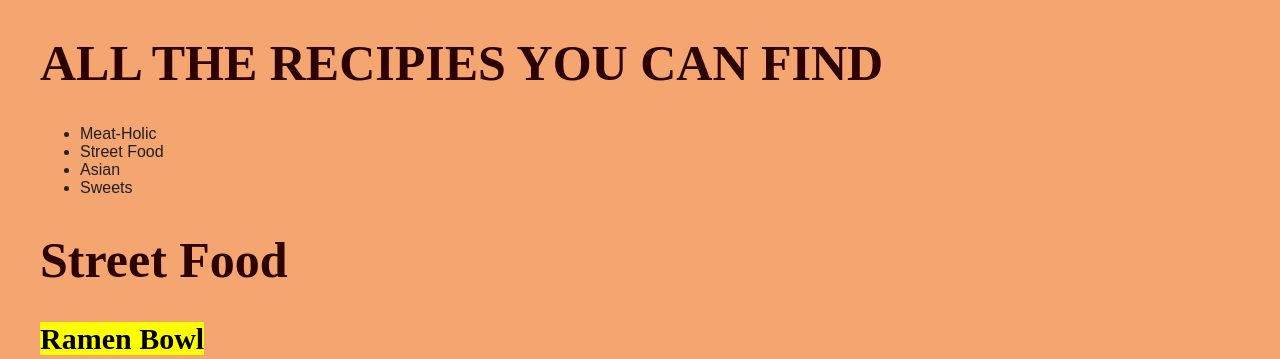
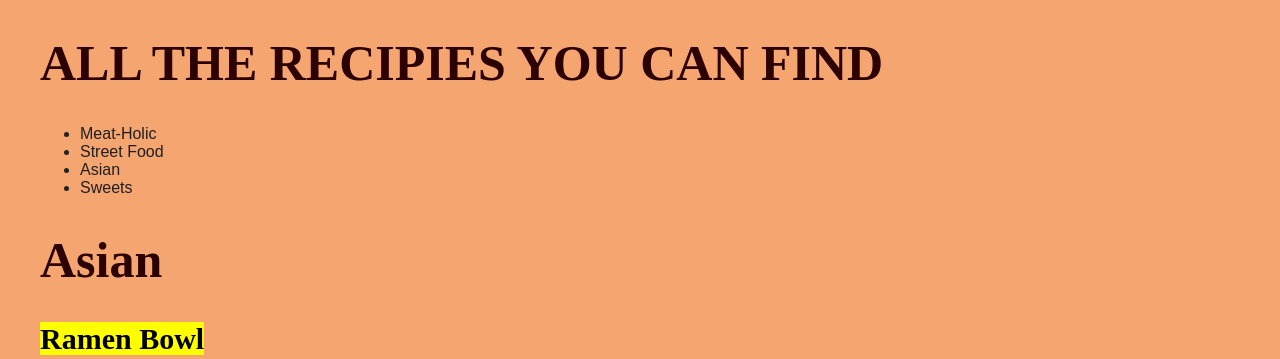
Before and after one commit to erin82906/Yen_assignment01_1705, a plain HTML site: page asian-food.html in a window 1280 px wide. Shown: the top 359 px of the page. Drawn offline with Linux system fonts and the light colour scheme.

Commit message:
change-asian-food-title

```diff
--- a/asian-food.html
+++ b/asian-food.html
@@ -15,7 +15,7 @@
         <li><a href="asian-food.html" target="_self">Asian</a></li>
         <li><a href="sweets.html" target="_self">Sweets</a></li>
     </ul>
-    <h1>Street Food</h2>
+    <h1>Asian</h2>
         <section>
             <h2><mark>Ramen Bowl</mark></h2>
             <img src="images/asian/ramen" width="50%" alt="Ramen with boiled egg in black bowl ">
```
Also changed, not shown: street-food.html (+1 -1 lines).
